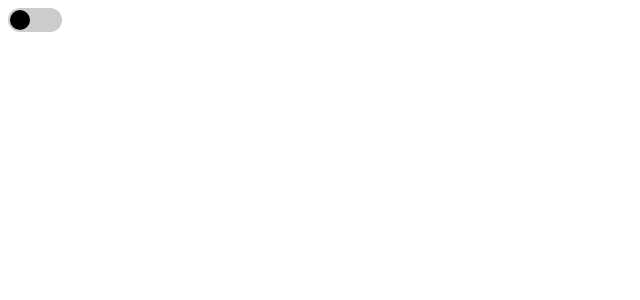
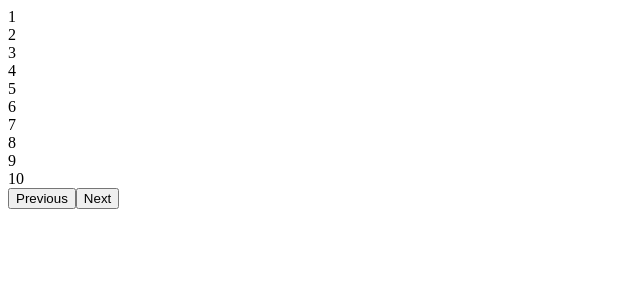
Before and after one commit to vr1Ravi/js-machine-coding, a React (Vite) app in the folder react/: page / in a window 1280 px wide. Shown: the top 300 px of the page, without its empty margins (0-640 px from the left). Built offline with nearby package versions, Linux system fonts and the light colour scheme.

Commit message:
add render prop

```diff
--- a/react/src/App.jsx
+++ b/react/src/App.jsx
@@ -13,8 +13,13 @@ import ToggleArrayItem from "./components/ToggleArrayItem";
 import SortableList from "./components/SortableList";
 import StopWatch from "./StopWatch";
 import Switch from "./components/Switch";
+import Pagination from "./components/Pagination";
+import { PAGINATION_DUMMY_DATA } from "./resources";
 
 function App() {
+  const renderRow = (data) => {
+    return <div>{data}</div>;
+  };
   return (
     <>
       {/* <Toaster /> */}
@@ -37,7 +42,8 @@ function App() {
         {/* <DragAndDrop /> */}
         {/* <SortableList /> */}
         {/* <StopWatch /> */}
-        <Switch />
+        {/* <Switch /> */}
+        <Pagination data={PAGINATION_DUMMY_DATA} renderRow={renderRow} />
       </div>
     </>
   );
--- a/react/src/components/Pagination/index.jsx
+++ b/react/src/components/Pagination/index.jsx
@@ -1,7 +1,34 @@
-import React from "react";
+import React, { useState } from "react";
+import "./style.css";
+const PAGE_SIZE = 10;
+const DEFAULT_PAGE = 1;
+function Pagination({
+  data = [],
+  renderRow,
+  pageSize = PAGE_SIZE,
+  className = "",
+}) {
+  const [currentPage, setCurrentPage] = useState(DEFAULT_PAGE);
+  const startIndex = (currentPage - 1) * pageSize;
+  const endIndex = startIndex + pageSize;
+  const visibleData = data.slice(startIndex, endIndex);
 
-function Pagination() {
-  return <div>inPaginaex</div>;
+  return (
+    <div className={`pagination ${className}`}>
+      <div className="pagination-contents">
+        {visibleData.map((data) => (
+          <div key={data}>{renderRow(data)}</div>
+        ))}
+      </div>
+
+      <div className="pagination-footer">
+        <button onClick={() => setCurrentPage((prev) => prev - 1)}>
+          Previous
+        </button>
+        <button onClick={() => setCurrentPage((prev) => prev + 1)}>Next</button>
+      </div>
+    </div>
+  );
 }
 
 export default Pagination;
--- /dev/null
+++ b/react/src/resources/index.js
@@ -0,0 +1,3 @@
+export const PAGINATION_DUMMY_DATA = Array(100)
+  .fill("")
+  .map((_, i) => i + 1);
```
Also changed, not shown: react/src/components/Pagination/style.css (added).
